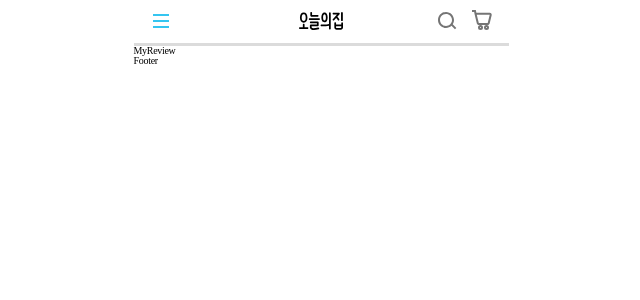
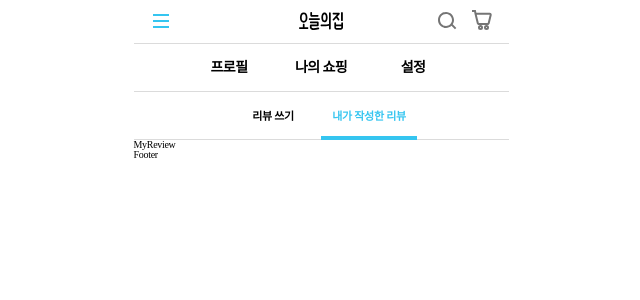
Before and after one commit to SOPT-CDSSeminar/frontend, a React (Create React App) app: page /mypage in a window 1280 px wide. Shown: the top 300 px of the page, without its empty margins (319-959 px from the left). Built offline with nearby package versions, Linux system fonts and the light colour scheme.

Commit message:
[feat] make up nav view

```diff
--- a/src/components/MyPage/Header.tsx
+++ b/src/components/MyPage/Header.tsx
@@ -1,13 +1,13 @@
 import styled from "styled-components";
 
 import HeaderView from "./HeaderView";
+import NavView from "./NavView";
 
 export default function Header() {
   return (
     <StSection>
       <HeaderView />
-      <nav></nav>
-      <nav></nav>
+      <NavView />
     </StSection>
   );
 }
--- /dev/null
+++ b/src/components/MyPage/NavView.tsx
@@ -0,0 +1,86 @@
+import styled, { css } from "styled-components";
+
+export default function NavView() {
+  const SUB_NAV_INDEX = 1;
+
+  return (
+    <>
+      <StNavWrapper>
+        <StNavItems>
+          <StNavItem>프로필</StNavItem>
+          <StNavItem>나의 쇼핑</StNavItem>
+          <StNavItem>설정</StNavItem>
+        </StNavItems>
+      </StNavWrapper>
+      <StNavWrapper>
+        <StNavItems>
+          <StSubNavItem>리뷰 쓰기</StSubNavItem>
+          <StSubNavItem active={SUB_NAV_INDEX === 1}>내가 작성한 리뷰</StSubNavItem>
+          <StSubNavUnderbar subnavindex={1} />
+        </StNavItems>
+      </StNavWrapper>
+    </>
+  );
+}
+
+const StNavWrapper = styled.nav`
+  height: 4.8rem;
+
+  display: flex;
+  justify-content: center;
+  align-items: center;
+`;
+
+const StNavItems = styled.ul`
+  position: relative;
+
+  display: flex;
+`;
+
+const StNavItem = styled.li`
+  width: 6.4rem;
+
+  text-align: center;
+  ${({ theme }) => theme.fonts.ohou_h2};
+
+  &:not(:last-child) {
+    margin-right: 2.8rem;
+  }
+
+  &:hover {
+    cursor: pointer;
+  }
+`;
+
+const StSubNavItem = styled.li<{ active?: boolean }>`
+  width: 9.6rem;
+  height: 4.8rem;
+
+  display: flex;
+  justify-content: center;
+  align-items: center;
+
+  ${({ theme }) => theme.fonts.ohou_h4};
+
+  &:hover {
+    cursor: pointer;
+  }
+
+  ${({ active }) =>
+    active &&
+    css`
+      color: ${({ theme }) => theme.colors.ohou_skyblue};
+    `};
+`;
+
+const StSubNavUnderbar = styled.div<{ subnavindex: number }>`
+  position: absolute;
+  bottom: 0;
+
+  width: 9.6rem;
+  height: 0.4rem;
+
+  background-color: ${({ theme }) => theme.colors.ohou_skyblue};
+
+  transform: translateX(${({ subnavindex }) => 9.6 * subnavindex}rem);
+`;
```
